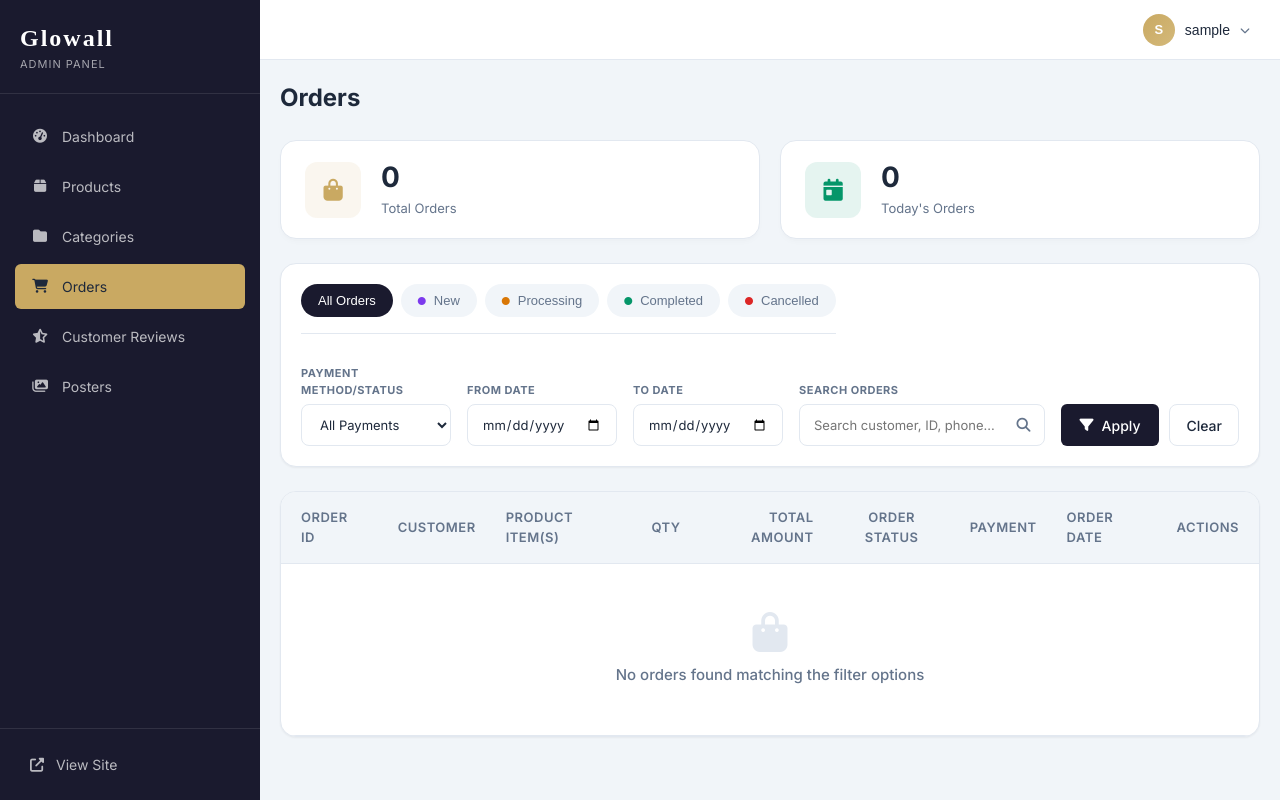
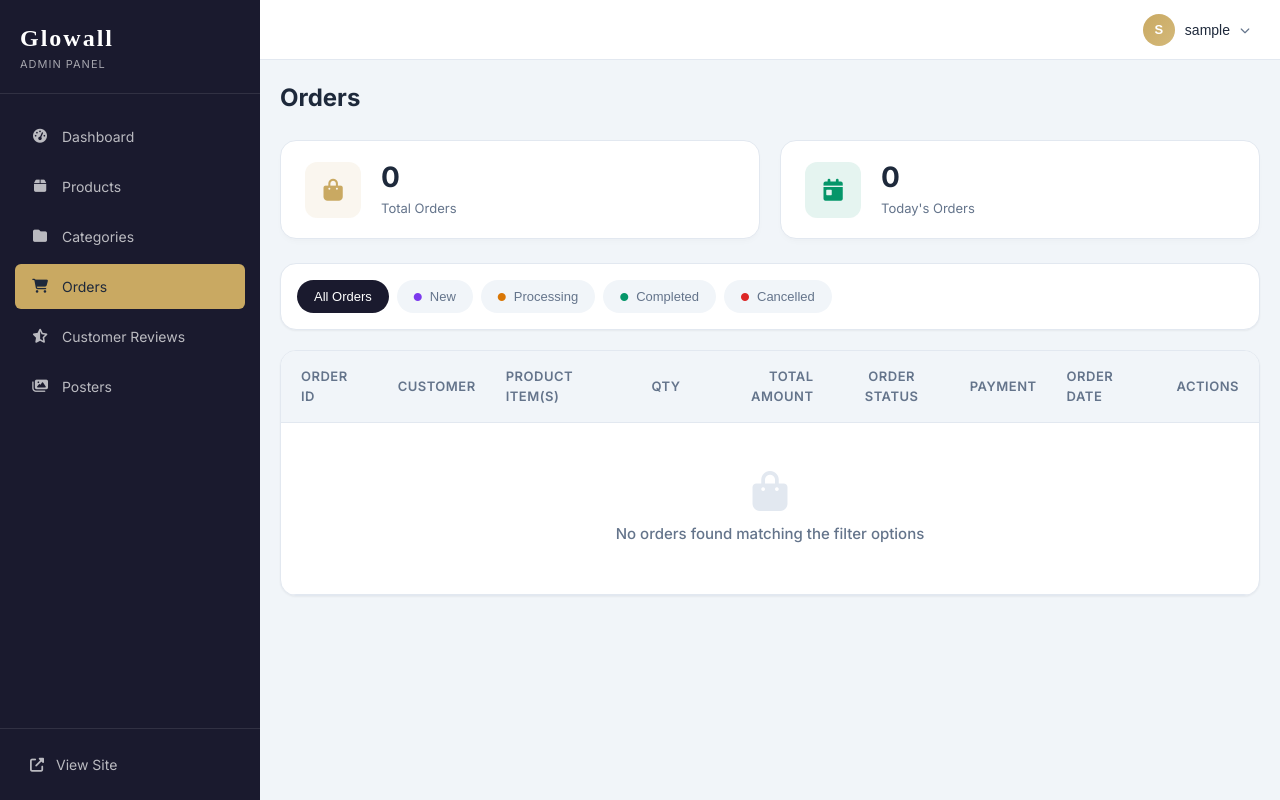
Before and after one commit to Naman7564/Glowall, a Django app: page /admin/orders/ in a window 1280 px wide. Run offline with Django 5.2, Linux system fonts and the light colour scheme; the visitor is signed in with stand-in values (Sample User, id 1); data comes from the database, SQL or seed files in the repository; data that the repository does not hold is empty.

Commit message:
Remove filter section from orders page

```diff
--- a/tiles_catalog/templates/admin_panel/order_list.html
+++ b/tiles_catalog/templates/admin_panel/order_list.html
@@ -32,12 +32,11 @@
 </div>
 
 <!-- Elegant Modern Search & Filters -->
-<div class="modern-filter-container">
+<div class="modern-filter-container" style="padding: 16px; margin-bottom: 20px;">
     <form method="get" class="filters-form" id="orders-filter-form">
         <!-- Hidden input for status tabs submission -->
         <input type="hidden" name="status" id="filter-status-input" value="{{ current_status|default:'' }}">
 
-        <div class="modern-filter-header">
         <!-- Status Pill Tabs -->
         <div class="status-pill-tabs">
             <button type="button" class="status-pill-btn {% if not current_status %}active{% endif %}" onclick="filterByStatus('')">
@@ -57,51 +56,6 @@
                 {{ label }}
             </button>
             {% endfor %}
-            </div>
-        </div>
-
-        <div class="filter-fields-row">
-            <!-- Payment status dropdown -->
-            <div class="filter-input-field">
-                <label for="payment-select">Payment Method/Status</label>
-                <select name="payment" id="payment-select" class="form-control" onchange="this.form.submit()">
-                    <option value="">All Payments</option>
-                    {% for value, label in payment_choices %}
-                    <option value="{{ value }}" {% if current_payment == value %}selected{% endif %}>{{ label }}</option>
-                    {% endfor %}
-                </select>
-            </div>
-
-            <!-- From date -->
-            <div class="filter-input-field">
-                <label for="date-from-input">From Date</label>
-                <input type="date" name="date_from" id="date-from-input" class="form-control" value="{{ date_from }}" onchange="this.form.submit()">
-            </div>
-
-            <!-- To date -->
-            <div class="filter-input-field">
-                <label for="date-to-input">To Date</label>
-                <input type="date" name="date_to" id="date-to-input" class="form-control" value="{{ date_to }}" onchange="this.form.submit()">
-            </div>
-
-            <!-- Text Search input -->
-            <div class="filter-input-field search-field">
-                <label for="search-input">Search Orders</label>
-                <div style="position: relative; display: flex; align-items: center;">
-                    <input type="text" name="q" id="search-input" class="form-control" placeholder="Search customer, ID, phone..." value="{{ search_query }}" style="padding-right: 40px;">
-                    <i class="fas fa-search" style="position: absolute; right: 14px; color: var(--admin-text-light);"></i>
-                </div>
-            </div>
-
-            <!-- Action buttons -->
-            <div class="filter-action-btns">
-                <button type="submit" class="btn btn-primary" style="height: 42px; display: inline-flex; align-items: center; justify-content: center; gap: 8px; padding: 0 18px; font-weight: 500;">
-                    <i class="fas fa-filter"></i> Apply
-                </button>
-                <a href="{% url 'admin_panel:order_list' %}" class="btn btn-outline" style="height: 42px; display: inline-flex; align-items: center; justify-content: center; padding: 0 16px; border: 1px solid var(--admin-border); border-radius: 8px; font-weight: 500;">
-                    Clear
-                </a>
-            </div>
         </div>
     </form>
 </div>
```
Lines whose indentation alone changed are shown as unchanged.
